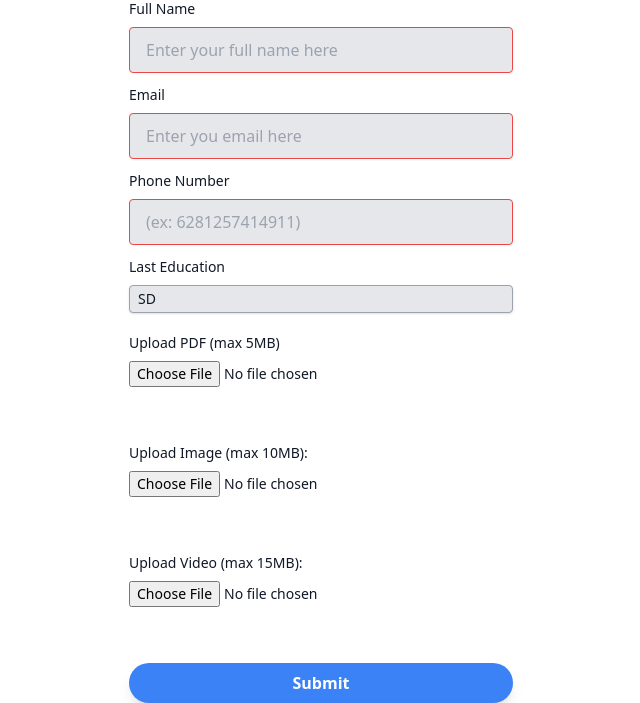
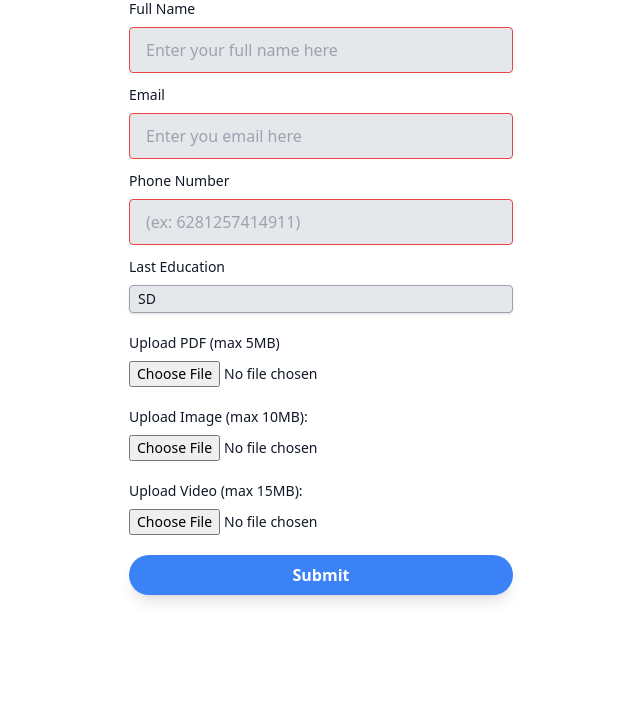
Before and after one commit to khairiyaputrii/Information-Security-Group-Project, a Flask app: page /data_form in a window 1280 px wide. Shown: the part 129-832 px from the top of the page, without its empty margins (319-959 px from the left). After the commit the page ends 731 px from the top, so only its background shows below. Run offline with Flask 3, Linux system fonts and the light colour scheme; the visitor is signed in with stand-in values (Sample User, id 1); some libraries are stand-ins or nearby versions.

Commit message:
adding #2

```diff
--- a/templates/data_form.html
+++ b/templates/data_form.html
@@ -21,7 +21,7 @@
         {% with messages = get_flashed_messages() %}
             {% if messages %}
                 {% for message in messages %}
-                    <div class="rounded-sm bg-yellow-100 border-2 border-yellow-400 text-center w-96 mb-5">
+                    <div class="rounded-sm bg-yellow-100 border-2 border-yellow-400 text-center w-96 mb-5 font-bold">
                         {{ message }}
                     </div>
                 {% endfor %}
@@ -61,21 +61,21 @@
         </div>
 
         <!-- Add a file input field for PDF upload with a maximum size of 5MB -->
-        <div class="flex flex-col gap-2 block mb-2 w-96 text-sm font-medium text-gray-900 dark:text-black">
+        <div class="flex flex-col gap-2 block mb-5 w-96 text-sm font-medium text-gray-900 dark:text-black">
             <label for="pdf_upload">Upload PDF (max 5MB)</label>
-            <input type="file" id="pdf_upload" name="pdf_upload" accept=".pdf" required><br><br>
+            <input type="file" id="pdf_upload" name="pdf_upload" accept=".pdf" required>
         </div>
 
         <!-- Add a file input field for Image upload with a maximum size of 10MB -->
-        <div class="flex flex-col gap-2 block mb-2 w-96 text-sm font-medium text-gray-900 dark:text-black">
+        <div class="flex flex-col gap-2 block mb-5 w-96 text-sm font-medium text-gray-900 dark:text-black">
             <label for="img_upload">Upload Image (max 10MB):</label>
-            <input type="file" id="img_upload" name="img_upload" accept=".jpeg" required><br><br>
+            <input type="file" id="img_upload" name="img_upload" accept=".jpeg" required>
         </div>
 
         <!-- Add a file input field for Video upload with a maximum size of 15MB -->
-        <div class="flex flex-col gap-2 block mb-2 w-96 text-sm font-medium text-gray-900 dark:text-black">
+        <div class="flex flex-col gap-2 block mb-5 w-96 text-sm font-medium text-gray-900 dark:text-black">
             <label for="video_upload">Upload Video (max 15MB):</label>
-            <input type="file" id="video_upload" name="video_upload" accept=".mp4" required><br><br>
+            <input type="file" id="video_upload" name="video_upload" accept=".mp4" required>
         </div>
 
         <button type="submit" class="bg-blue-500 hover:bg-blue-700 text-white font-bold py-2 px-4 rounded-full shadow-lg focus:outline-none focus:shadow-outline w-96">Submit</button>
--- a/templates/login.html
+++ b/templates/login.html
@@ -13,7 +13,7 @@
             {% if messages %}
                 <div>
                     {% for message in messages %}
-                        <div class="w-full rounded-sm bg-yellow-100 border-2 border-yellow-400 text-center mb-5">
+                        <div class="w-full rounded-sm bg-yellow-100 border-2 border-yellow-400 text-center mb-5 font-bold">
                             {{ message }}
                         </div>
                     {% endfor %}
```
Also changed, not shown: templates/register.html (+7 -5 lines).
